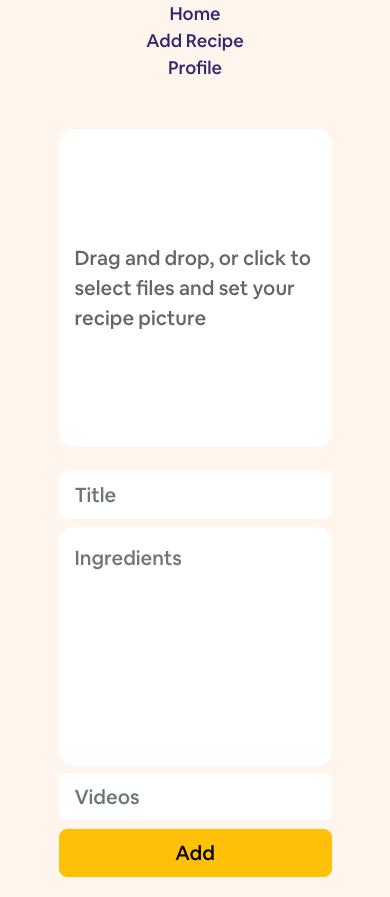
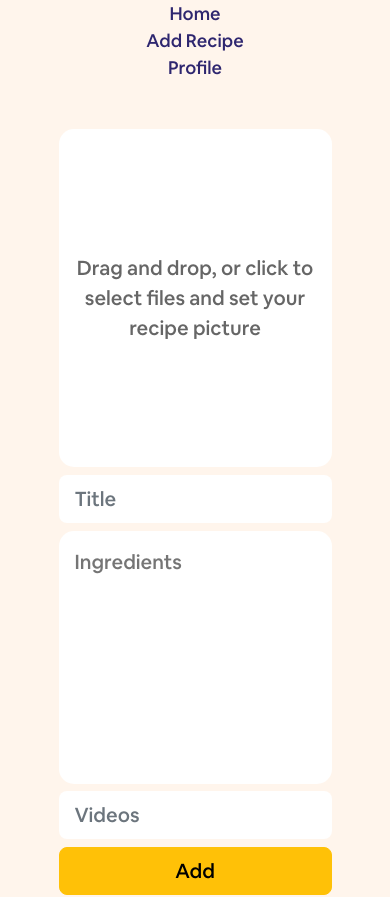
Before and after one commit to mikhaelkevin/fe-lets-cookin-app, a React (Create React App) app: page /new in a window 390 px wide. Shown: the top 897 px of the page. Built offline with nearby package versions, Linux system fonts and the light colour scheme.

Commit message:
fix(recipe): style fixing on form.
fix new-recipe-features.

```diff
--- a/src/pages/Recipe/NewRecipe.jsx
+++ b/src/pages/Recipe/NewRecipe.jsx
@@ -36,8 +36,10 @@ function NewRecipe() {
   ));
 
   useEffect(
-    () => () => files.forEach((file) => URL.revokeObjectURL(file.preview)),
-    document.title = 'Add Recipe',
+    () => {
+      files.forEach((file) => URL.revokeObjectURL(file.preview));
+      document.title = 'Add Recipe';
+    },
     [],
   );
 
@@ -52,7 +54,7 @@ function NewRecipe() {
           ) : (
             <div {...getRootProps({ className: 'dropzone' })}>
               <input {...getInputProps()} />
-              <span>Drag and drop, or click to select files and set your recipe picture</span>
+              <span className="text-center">Drag and drop, or click to select files and set your recipe picture</span>
             </div>
           )}
         </div>
--- a/src/styles/module-css/NewRecipe.module.css
+++ b/src/styles/module-css/NewRecipe.module.css
@@ -1,7 +1,7 @@
 .container{
     width: 100%;
     min-height: 100vh;
-    padding-top: 3rem;
+    padding: 3rem 0;
     display: flex;
     justify-content: center;
 
@@ -9,6 +9,7 @@
 
 .container form {
     width: 70%;
+    min-height: 100vh;
 }
 
 .container form label{
@@ -45,39 +46,14 @@
     width: 100%;
     height: 40%;
     background-color: white;
-    margin-bottom: 1.5rem;
     border-radius: 15px;
+    margin-bottom: 1.25rem;
     padding: 1rem;
     font-size: 1.25rem;
     display: flex;
     flex-direction: column;
     justify-content: center;
     align-items: center;
-}
-
-.container .dropzone .thumbsContainer{
-    display: 'flex';
-    flex-direction: 'row';
-    flex-wrap: 'wrap';
-    margin-top: 16;
-}
-
-.container .dropzone .thumb{
-    display: 'inline-flex';
-    border-radius: 2;
-    border: '1px solid #eaeaea';
-    margin-bottom: 8;
-    margin-right: 8;
-    width: '100%';
-    height: '100%';
-    padding: 4;
-    box-sizing: 'border-box';
-}
-
-.container .dropzone .thumbInner{
-    display: 'flex';
-    width: '100%';
-    overflow: 'hidden';
 }
 
 .container .dropzone img{
@@ -100,3 +76,19 @@
 .container form p{
     display: none;
 }
+
+/* MEDIA QUERIES BREAKPOINTS */
+/* Phone breakpoints */
+@media only screen and (max-width: 575px) {
+    .container form .dropzone {
+        margin-bottom: 0.50rem;
+    }
+
+}
+
+/* Tablet breakpoints */
+@media only screen and ((min-width: 576px) and (max-width: 1024px)) {
+    .container form .dropzone {
+        margin-bottom: 0.75rem;
+    }
+}
```
